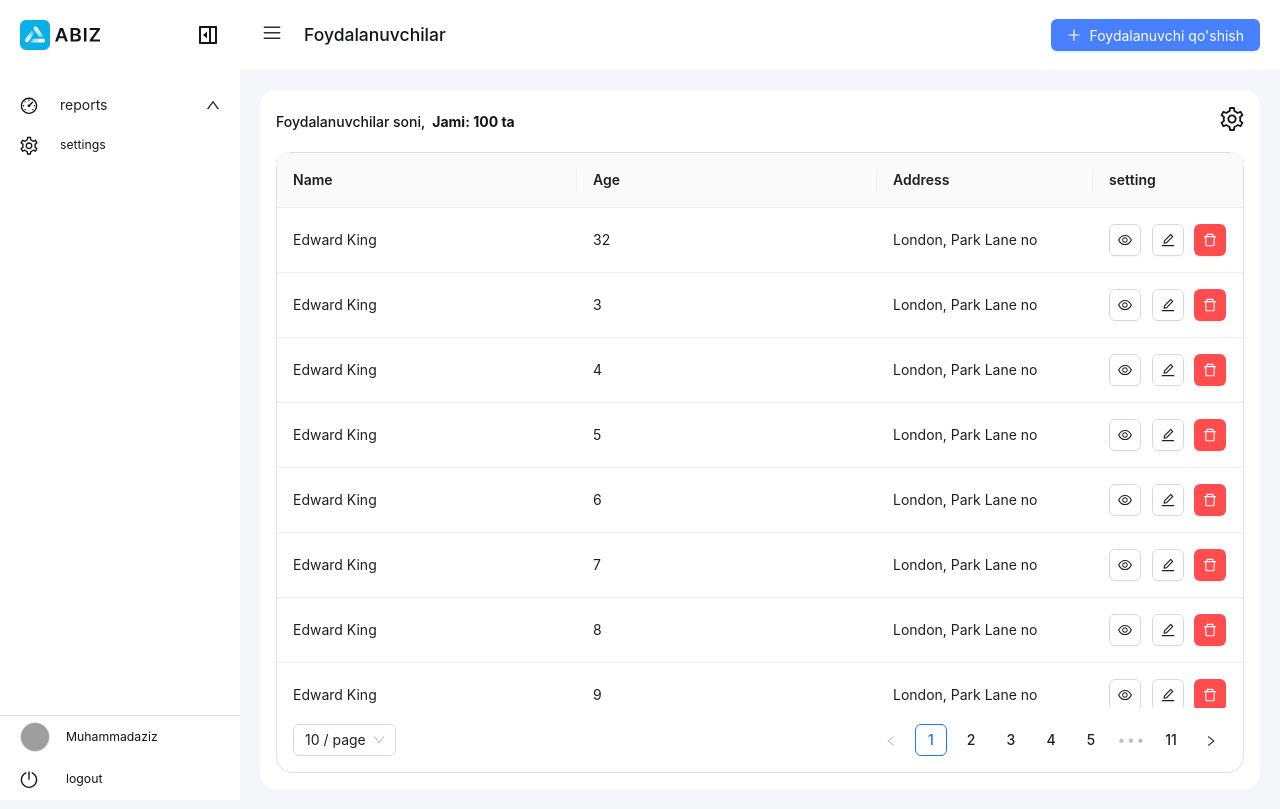
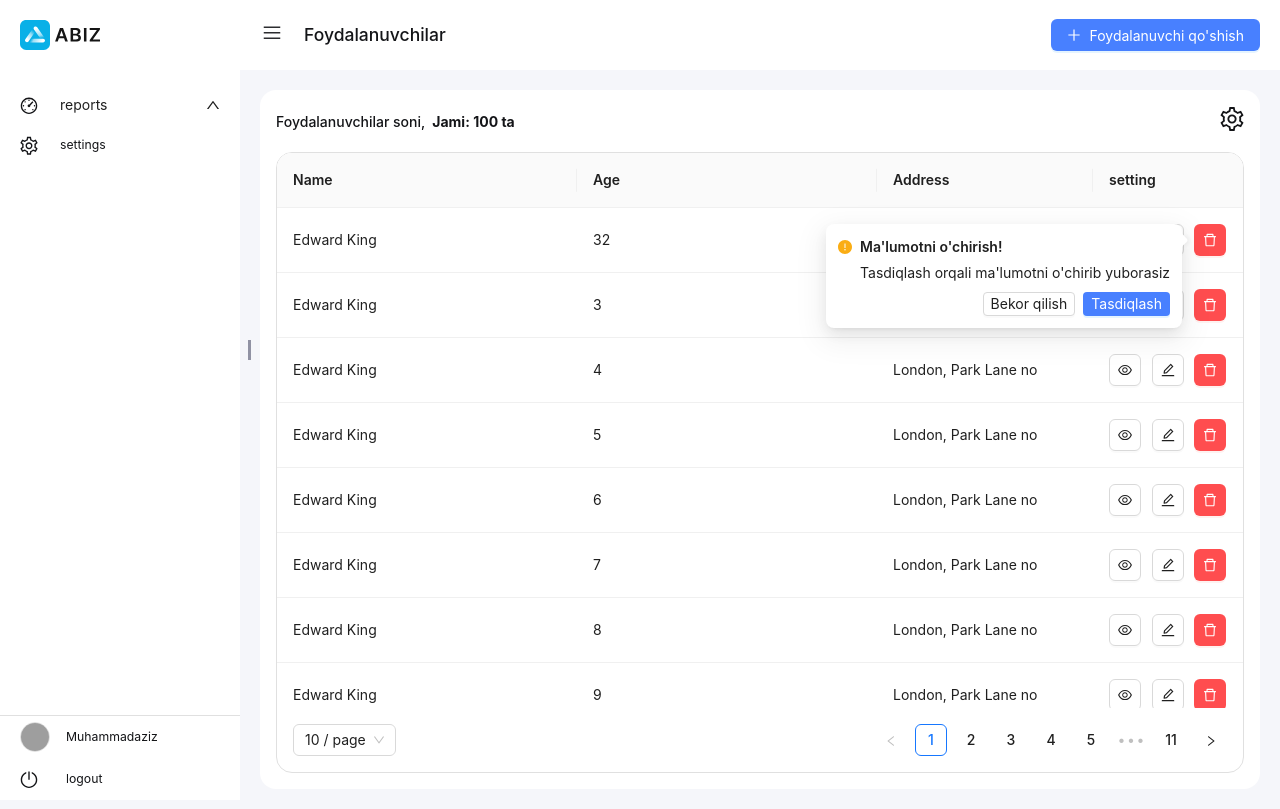
Before and after one commit to muhammadaziz789/abiz_marketplace_admin, a React (Vite) app: page /reports/users in a window 1280 px wide. Both pictures are taken after a click on the button 1210 px from the left and 240 px from the top of the page. Built offline with nearby package versions, Linux system fonts and the light colour scheme; grey boxes are pictures that could not be loaded.

Commit message:
feat: table edit

```diff
--- /dev/null
+++ b/src/components/CElements/CInput/DefaultInput.tsx
@@ -0,0 +1,55 @@
+import { Input } from "antd";
+import { useEffect, useState } from "react";
+
+interface Props {
+  value?: any;
+  type?: string;
+  label?: string;
+  error?: any;
+  classes?: string;
+  placeholder?: string;
+  defaultValue?: any;
+  onChange?: (val: any) => void;
+}
+
+export const DefaultInput = ({
+  value,
+  type,
+  label,
+  error,
+  classes,
+  placeholder,
+  defaultValue,
+  onChange = () => {},
+  ...props
+}: Props) => {
+  const [current, setCurrent]: any = useState(null);
+  const handleChange = (val: any) => {
+    onChange(val);
+    setCurrent(val);
+  };
+
+  useEffect(() => {
+    if (value) {
+      if (value == 0) setCurrent("");
+      else setCurrent(value);
+    } else {
+      setCurrent(defaultValue);
+    }
+  }, [defaultValue, value]);
+
+  return (
+    <>
+      <Input
+        type={type}
+        value={current}
+        className={`${
+          error ? "border-[var(--error)]" : "border-[var(--border)]"
+        } text-[var(--black)] border placeholder-[var(--gray)] ${classes}`}
+        placeholder={!label ? placeholder : ""}
+        onChange={(e) => handleChange(e.target.value)}
+        {...props}
+      />
+    </>
+  );
+};
--- /dev/null
+++ b/src/components/CElements/CInput/index.tsx
@@ -0,0 +1,32 @@
+import { DefaultInput } from "./DefaultInput";
+
+export const CInput = ({
+  value = "",
+  inputType = "default",
+  onChange = () => {},
+  label = "",
+  placeholder = "",
+  error = "",
+  classes = "",
+  defaultValue = "123"
+}) => {
+
+  switch (inputType) {
+    case "mask":
+      return (
+        ""
+      );
+    default:
+      return (
+        <DefaultInput
+          value={value}
+          onChange={onChange}
+          label={label}
+          error={error}
+          classes={classes}
+          defaultValue={defaultValue}
+          placeholder={placeholder}
+        />
+      );
+  }
+};
--- /dev/null
+++ b/src/components/CElements/CTable/TableCell/Edit/index.tsx
@@ -0,0 +1,9 @@
+import { CInput } from "../../../CInput";
+
+interface Props {
+  currentValue: any;
+}
+
+export const EditUI = ({ currentValue }: Props) => {
+  return <CInput defaultValue={currentValue} />;
+};
--- /dev/null
+++ b/src/components/CElements/CTable/TableCell/SettingCell/Delete.tsx
@@ -0,0 +1,18 @@
+import { DeleteOutlined } from "@ant-design/icons";
+import { Button, Popconfirm } from "antd";
+
+export const DeleteUI = ({}) => {
+  return (
+    <Popconfirm
+      title="Ma'lumotni o'chirish!"
+      description="Tasdiqlash orqali ma'lumotni o'chirib yuborasiz"
+      onConfirm={() => {}}
+      onCancel={() => {}}
+      okText="Tasdiqlash"
+      cancelText="Bekor qilish"
+      placement="leftTop"
+    >
+      <Button icon={<DeleteOutlined />} type="primary" danger></Button>
+    </Popconfirm>
+  );
+};
--- a/src/components/CElements/CTable/TableCell/SettingCell/index.tsx
+++ b/src/components/CElements/CTable/TableCell/SettingCell/index.tsx
@@ -1,13 +1,18 @@
-import { DeleteOutlined, EditOutlined, EyeOutlined } from "@ant-design/icons";
+import { EditOutlined, EyeOutlined, SaveOutlined } from "@ant-design/icons";
 import { Button } from "antd";
+import { DeleteUI } from "./Delete";
 
 interface Props {
   row: any;
+  edit: any;
+  index: number;
   rowClick: (val: any) => void;
-  setEdit: (val: boolean) => void;
+  setEdit: (val: any) => void;
 }
 
 export const SettingCell = ({
+  edit,
+  index,
   row = {},
   rowClick = () => {},
   setEdit = () => {},
@@ -15,12 +20,17 @@ export const SettingCell = ({
   return (
     <div className="space-x-3">
       <Button onClick={() => rowClick(row)} icon={<EyeOutlined />}></Button>
-      <Button onClick={() => {
-        console.log('eee');
+      {edit === index ? (
+        <Button
+          type="primary"
+          onClick={() => setEdit(null)}
+          icon={<SaveOutlined />}
+        ></Button>
+      ) : (
+        <Button onClick={() => setEdit(index)} icon={<EditOutlined />}></Button>
+      )}
 
-        setEdit(true)
-      }} icon={<EditOutlined />}></Button>
-      <Button icon={<DeleteOutlined />} type="primary" danger></Button>
+      <DeleteUI />
     </div>
   );
 };
--- a/src/components/CElements/CTable/TableCell/index.tsx
+++ b/src/components/CElements/CTable/TableCell/index.tsx
@@ -1,23 +1,24 @@
+import { EditUI } from "./Edit";
 import { SettingCell } from "./SettingCell";
 interface Props {
+  index: number;
   column: any;
   value: any;
   row: any;
-  edit: boolean;
+  edit: any;
   rowClick?: (val: any) => void;
-  setEdit: (val: boolean) => void;
+  setEdit: (val: any) => void;
 }
 
 export const TableCell = ({
-  edit = false,
+  index,
+  edit,
   setEdit = () => {},
   row = {},
   column = {},
   value,
   rowClick = () => {},
 }: Props) => {
-  console.log('edit', edit);
-
   const currentValue = column?.render
     ? Array.isArray(column.dataIndex)
       ? column.render(column.dataIndex.map((data: any) => row?.[data]))
@@ -26,9 +27,25 @@ export const TableCell = ({
     ? row?.[column.dataIndex]
     : value;
 
-  return column.dataIndex === "setting" ? (
-    <SettingCell row={row} rowClick={rowClick} setEdit={setEdit} />
-  ) : (
-    <div onClick={() => rowClick(row)}>{currentValue}</div>
+  if (column.dataIndex === "setting") {
+    return (
+      <SettingCell
+        row={row}
+        edit={edit}
+        index={index}
+        rowClick={rowClick}
+        setEdit={setEdit}
+      />
+    );
+  }
+
+  return (
+    <>
+      {index === edit ? (
+        <EditUI currentValue={currentValue} />
+      ) : (
+        <div onClick={() => rowClick(row)}>{currentValue}</div>
+      )}
+    </>
   );
 };
--- a/src/components/CElements/CTable/index.tsx
+++ b/src/components/CElements/CTable/index.tsx
@@ -26,7 +26,8 @@ const CTable = ({
 
   const location = useLocation();
   const { tableDetails } = useWebsiteStore();
-  const [edit, setEdit] = useState(false);
+  const [edit, setEdit]: any = useState(null);
+
 
   const { getAvailableColumns } = AvailableColumns();
   const tableName = location.pathname;
@@ -45,6 +46,7 @@ const CTable = ({
           return (
             <TableCell
               key={index}
+              index={index}
               value={value}
               row={element}
               rowClick={rowClick}
@@ -56,7 +58,7 @@ const CTable = ({
         },
       };
     });
-  }, [availableColumns]);
+  }, [availableColumns, edit]);
 
 
   return (
--- /dev/null
+++ b/src/components/UI/Sidebar/FoldButton/index.tsx
@@ -0,0 +1,32 @@
+interface Props {
+  collapsed: boolean;
+  setCollapsed: (val: boolean) => void;
+}
+
+export const FoldButton = ({ collapsed, setCollapsed = () => {} }: Props) => {
+  return (
+    <div className="absolute -right-20px -translate-x-1/2" style={{ top: 'calc(100vh - 70px - 50vh)' }}>
+      <button
+        onClick={() => setCollapsed(!collapsed)}
+        className="group w-[12px] h-[40px] flex items-center justify-center"
+      >
+        <div className="relative h-20px">
+          <div
+            className={`w-[3px] h-[11.5px] bg-[var(--gray)] absolute left-0 top-0 duration-200 ${
+              collapsed
+                ? "group-hover:rotate-[30deg]"
+                : "group-hover:rotate-[-30deg]"
+            }`}
+          ></div>
+          <div
+            className={`w-[3px] h-[11.5px] bg-[var(--gray)] absolute left-0 bottom-0 duration-200 ${
+              collapsed
+                ? "group-hover:rotate-[-30deg]"
+                : "group-hover:rotate-[30deg]"
+            }`}
+          ></div>
+        </div>
+      </button>
+    </div>
+  );
+};
--- a/src/components/UI/Sidebar/index.tsx
+++ b/src/components/UI/Sidebar/index.tsx
@@ -1,9 +1,6 @@
 import { SidebarMenu } from "./Menu";
 import { SidebarBottom } from "./Bottom";
-import {
-  MenuFoldIcon,
-  MenuUnFoldIcon,
-} from "../../CElements/CIconGenerate/Icons/custom";
+import { FoldButton } from "./FoldButton";
 
 interface Props {
   mode: string;
@@ -33,30 +30,15 @@ export const Sidebar = ({
             collapsed ? "justify-between px-20px" : "justify-center"
           }`}
         >
-          {collapsed ? (
-            <img src={getImgSrc(mode)} alt="logo" />
-          ) : (
-            <button
-              onClick={() => setCollapsed(!collapsed)}
-              className="flex items-center"
-            >
-              <MenuUnFoldIcon />
-            </button>
-          )}
-          {collapsed && (
-            <button
-              onClick={() => setCollapsed(!collapsed)}
-              className="flex items-center"
-            >
-              <MenuFoldIcon />
-            </button>
-          )}
+          {collapsed ? <img src={getImgSrc(mode)} alt="logo" /> : <img src="/logo.svg" alt="logo mini" />}
         </div>
       </div>
 
       <SidebarMenu routes={routes} collapsed={collapsed} />
 
       <SidebarBottom collapsed={collapsed} />
+
+      <FoldButton collapsed={collapsed} setCollapsed={setCollapsed} />
     </div>
   );
 };
--- a/src/styles/_styles.scss
+++ b/src/styles/_styles.scss
@@ -32,7 +32,7 @@
   }
 }
 
-button {
+button, input {
   background-color: transparent;
   margin: 0;
   padding: 0;
@@ -40,7 +40,7 @@ button {
   border: none;
 }
 
-.save {
+.save, .ant-btn-primary {
   background-color: $primary;
   color: white;
 }
```
Also changed, not shown: 1 other file (tests, documents, lock files or other folders).
